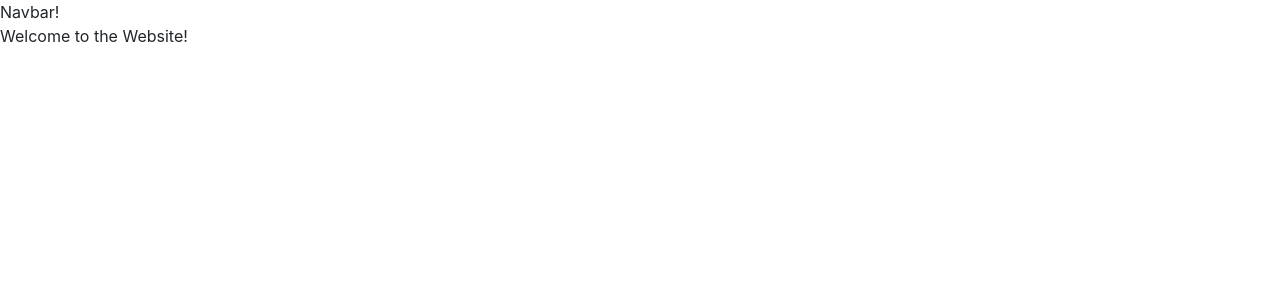
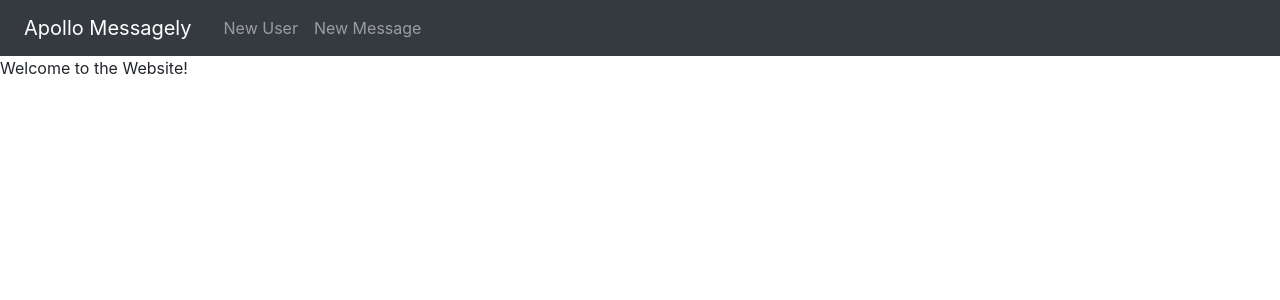
Before and after one commit to itschibits/graphql-messaging, a React (Create React App) app: page / in a window 1280 px wide. Shown: the top 300 px of the page. Built offline with nearby package versions, Linux system fonts and the light colour scheme.

Commit message:
Added simple Navbar
Added a navbar with buttons for Homepage, New Messages, and New User Routes.

```diff
--- a/src/Navbar.tsx
+++ b/src/Navbar.tsx
@@ -1,12 +1,19 @@
 import React from 'react';
+import { Navbar, Container, Nav } from 'react-bootstrap';
+import { NavLink } from "react-router-dom";
 
-
-function Navbar() {
+function NavBar() {
 
     return (
         <div>
-            Navbar!
-        </div>)
+            <Navbar bg="dark" variant="dark" expand="lg">
+                <Nav className="mr-auto">
+                    <NavLink exact to="/" className="nav-link navbar-brand">Apollo Messagely</NavLink>
+                    <NavLink exact to="/users/new" className="nav-link">New User</NavLink>
+                    <NavLink exact to="/messages/new" className="nav-link">New Message</NavLink>
+                </Nav>
+            </Navbar>
+        </div >)
 }
 
-export default Navbar;
+export default NavBar;
```
